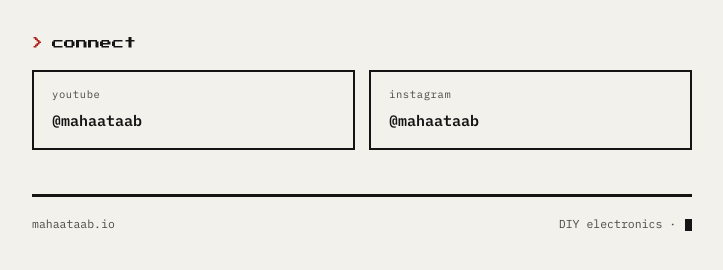
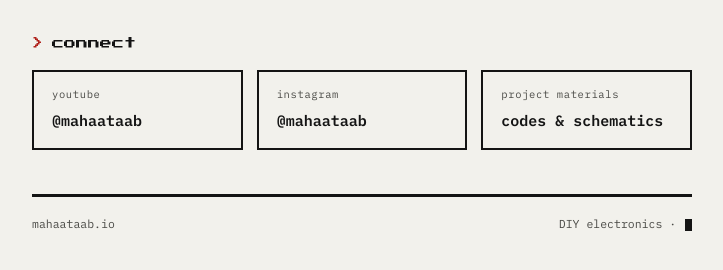
Before and after one commit to mahaataab/mahaataab.io, a plain HTML site: page index.html in a window 1280 px wide. Shown: the part 1292-1562 px from the top of the page, without its empty margins (278-1001 px from the left). Drawn offline with Linux system fonts and the light colour scheme.

```diff
--- a/index.html
+++ b/index.html
@@ -352,6 +352,11 @@
         <span class="k">instagram</span>
         <span class="v">@mahaataab</span>
       </a>
+      <a class="link-box" href="https://drive.google.com/drive/folders/1Nph0igCuCqwdEaz5RiIW9mip813_U29s" target="_blank" rel="noopener">
+        <span class="k">project materials</span>
+        <span class="v">codes & schematics</span>
+      </a>
+
     </div>
   </section>
 
```
